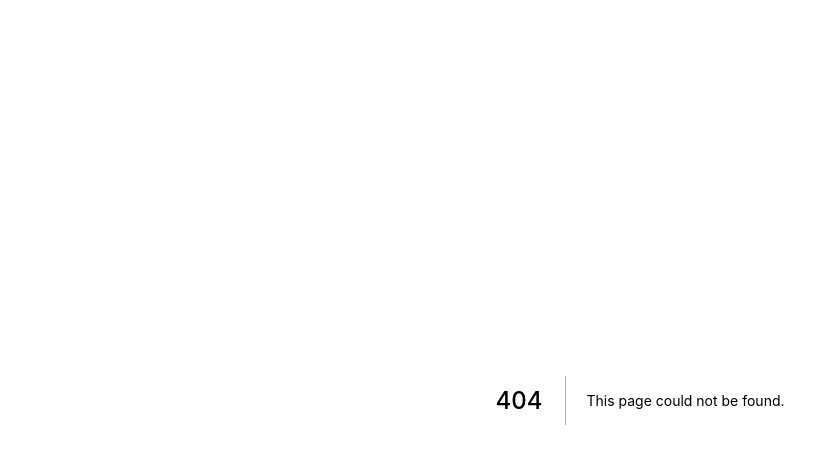
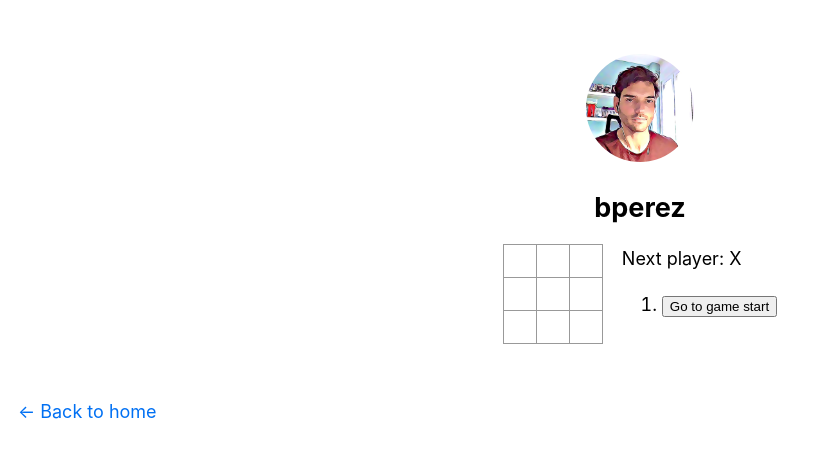
Before and after one commit to bperezglez/nextjs-blog, a Next.js app: page /games in a window 1280 px wide. Before the commit this address had no page. Shown: the top 458 px of the page, without its empty margins (0-827 px from the left). Built offline with nearby package versions, Linux system fonts and the light colour scheme.

Commit message:
proyecto tic tac toe de geting started react

```diff
--- /dev/null
+++ b/components/tic-tac-toe/board.js
@@ -0,0 +1,29 @@
+import Square from "./square";
+import styles from './board.module.css'
+
+export default function Board(props) {
+  const renderSquare = (i) => <Square
+    value={props.squares[i]}
+    onClick={() => props.onClick(i)}
+    />
+
+  return (
+    <div>
+      <div className={styles.boardRow}>
+        {renderSquare(0)}
+        {renderSquare(1)}
+        {renderSquare(2)}
+      </div>
+      <div className={styles.boardRow}>
+        {renderSquare(3)}
+        {renderSquare(4)}
+        {renderSquare(5)}
+      </div>
+      <div className={styles.boardRow}>
+        {renderSquare(6)}
+        {renderSquare(7)}
+        {renderSquare(8)}
+      </div>
+    </div>
+  )
+}
--- /dev/null
+++ b/components/tic-tac-toe/board.module.css
@@ -0,0 +1,9 @@
+.boardRow:after {
+  clear: both;
+  content: "";
+  display: table;
+}
+
+.status {
+  margin-bottom: 10px;
+}
--- /dev/null
+++ b/components/tic-tac-toe/game.js
@@ -0,0 +1,85 @@
+import Board from './board'
+import styles from './game.module.css'
+import { useState } from 'react'
+
+const defaultState = {
+  history: [{
+    squares: Array(9).fill(null),
+  }],
+  stepNumber: 0,
+  xIsNext: true,
+}
+
+function calculateWinner(squares) {
+  const lines = [
+    [0, 1, 2],
+    [3, 4, 5],
+    [6, 7, 8],
+    [0, 3, 6],
+    [1, 4, 7],
+    [2, 5, 8],
+    [0, 4, 8],
+    [2, 4, 6],
+  ];
+  for (let i = 0; i < lines.length; i++) {
+    const [a, b, c] = lines[i];
+    if (squares[a] && squares[a] === squares[b] && squares[a] === squares[c]) {
+      return squares[a];
+    }
+  }
+  return null;
+}
+
+export default function Game() {
+  const [state, setState] = useState(defaultState)
+  const history = state.history
+  const current = history[state.stepNumber]
+  const winner = calculateWinner(current.squares);
+  const status = winner ? `Winner: ${winner}` : `Next player: ${state.xIsNext ? 'X' : 'O'}`;
+
+  function handleClick(i) {
+    const history = state.history.slice(0, state.stepNumber + 1)
+    const current = history[history.length - 1]
+    const squares = current.squares.slice()
+    if (winner || squares[i]) return;
+
+    squares[i] = state.xIsNext ? 'X' : 'O';
+    setState({history: history.concat([
+      {squares}
+    ]), xIsNext: !state.xIsNext, stepNumber: history.length})
+  }
+
+  function jumpTo(step) {
+    setState({
+      history: state.history,
+      stepNumber: step,
+      xIsNext: (step % 2) === 0,
+    })
+  }
+
+  const moves = history.map((step, move) => {
+    const desc = move ?
+      'Go to move #' + move :
+      'Go to game start';
+    return (
+      <li key={move}>
+        <button onClick={() => jumpTo(move)}>{desc}</button>
+      </li>
+    );
+  });
+
+  return (
+    <div className={styles.game}>
+      <div className={styles.gameBoard}>
+        <Board
+          squares={current.squares}
+          onClick={(i) => handleClick(i)}
+        />
+      </div>
+      <div className={styles.gameInfo}>
+        <div>{status}</div>
+        <ol>{moves}</ol>
+      </div>
+    </div>
+  )
+}
--- /dev/null
+++ b/components/tic-tac-toe/game.module.css
@@ -0,0 +1,11 @@
+.game {
+  display: flex;
+  flex-direction: row;
+}
+.gameBOard {
+  background: #fff;
+}
+
+.gameInfo {
+  margin-left: 20px;
+}
--- /dev/null
+++ b/components/tic-tac-toe/square.js
@@ -0,0 +1,11 @@
+import { useState } from 'react'
+import styles from './square.module.css'
+
+export default function Square(props) {
+  return (
+    <button
+      className={styles.square}
+      onClick={() => props.onClick()}
+      >{props.value}</button>
+  )
+}
--- /dev/null
+++ b/components/tic-tac-toe/square.module.css
@@ -0,0 +1,18 @@
+.square {
+  background: #fff;
+  border: 1px solid #999;
+  float: left;
+  font-size: 24px;
+  font-weight: bold;
+  line-height: 34px;
+  height: 34px;
+  margin-right: -1px;
+  margin-top: -1px;
+  padding: 0;
+  text-align: center;
+  width: 34px;
+}
+
+.square:focus {
+  outline: none;
+}
--- /dev/null
+++ b/pages/games.js
@@ -0,0 +1,18 @@
+import Head from "next/head";
+import Layout, { siteTitle } from "../components/layout";
+import Game from "../components/tic-tac-toe/game";
+import utilStyles from '../styles/utils.module.css'
+
+export default function Games() {
+  return (
+    <Layout>
+      <Head>
+        <title>{siteTitle}</title>
+      </Head>
+      <section className={utilStyles.centered}>
+        <Game />
+      </section>
+    </Layout>
+
+  )
+}
--- a/styles/utils.module.css
+++ b/styles/utils.module.css
@@ -50,3 +50,8 @@
 .lightText {
   color: #666;
 }
+
+.centered {
+  display: flex;
+  justify-content: center;
+}
```
Also changed, not shown: pages/index.js (+7 -0 lines).
